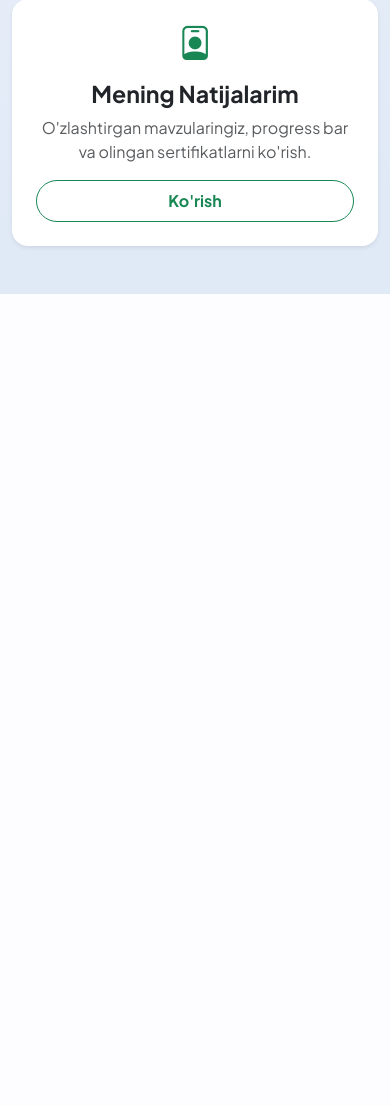
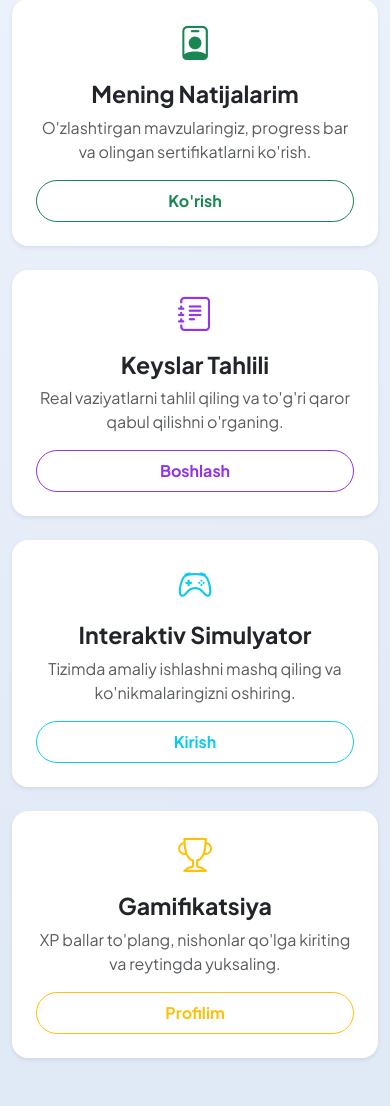
Before and after one commit to Valijon21/edo_lms_app, a Django app: page / in a window 390 px wide. Shown: the part 908-2014 px from the top of the page. Before the commit the page ends 1202 px from the top, so only its background shows below. Run offline with Django 5.2, Linux system fonts and the light colour scheme; the visitor is signed in with stand-in values (Sample User, id 1); some libraries are stand-ins or nearby versions.

Commit message:
✨ feat(home): Bosh sahifaga Keyslar va Simulyator cardlarini qo'shish
- Keyslar Tahlili card qo'shdim (purple theme)
- Interaktiv Simulyator card qo'shdim (info theme)
- Gamifikatsiya card qo'shdim (warning theme)
- Barcha feature'lar endi bosh sahifadan oson topiladi
- Purple color utilities CSS'ga qo'shdim
- Professional 3x2 grid layout (responsive)

```diff
--- a/static/css/custom.css
+++ b/static/css/custom.css
@@ -173,3 +173,47 @@
 ::-webkit-scrollbar-thumb:hover {
   background: #94a3b8;
 }
+
+/* Purple and additional color utilities */
+.text-purple {
+  color: #9333ea !important;
+}
+
+.btn-outline-purple {
+  color: #9333ea !important;
+  border-color: #9333ea !important;
+}
+
+.btn-outline-purple:hover {
+  background-color: #9333ea !important;
+  color: #ffffff !important;
+}
+
+.border-purple {
+  border-color: #e9d5ff !important;
+}
+
+.bg-purple-50 {
+  background-color: #faf5ff !important;
+}
+
+.hover\:bg-purple-50:hover {
+  background-color: #faf5ff !important;
+}
+
+.hover\:text-purple-600:hover {
+  color: #9333ea !important;
+}
+
+/* Additional border colors for home cards */
+.border-info {
+  border-color: #0dcaf0 !important;
+}
+
+.border-warning {
+  border-color: #ffc107 !important;
+}
+
+.border-danger {
+  border-color: #dc3545 !important;
+}
--- a/templates/home.html
+++ b/templates/home.html
@@ -42,15 +42,48 @@
       </div>
     </div>
 
+    <div class="col-md-6 col-lg-4">
+      <div class="card h-100 border-0 shadow-sm rounded-4 p-4 text-center border-purple">
+        <div class="mb-3 text-purple">
+          <i class="bi bi-journal-text display-4"></i>
+        </div>
+        <h3 class="fw-bold mb-2">Keyslar Tahlili</h3>
+        <p class="text-muted flex-grow-1">Real vaziyatlarni tahlil qiling va to'g'ri qaror qabul qilishni o'rganing.</p>
+        <a href="{% url 'case_studies:list' %}" class="btn btn-outline-purple rounded-pill w-100 py-2 fw-bold">Boshlash</a>
+      </div>
+    </div>
+
+    <div class="col-md-6 col-lg-4">
+      <div class="card h-100 border-0 shadow-sm rounded-4 p-4 text-center border-info">
+        <div class="mb-3 text-info">
+          <i class="bi bi-controller display-4"></i>
+        </div>
+        <h3 class="fw-bold mb-2">Interaktiv Simulyator</h3>
+        <p class="text-muted flex-grow-1">Tizimda amaliy ishlashni mashq qiling va ko'nikmalaringizni oshiring.</p>
+        <a href="{% url 'simulator:simulator_home' %}" class="btn btn-outline-info rounded-pill w-100 py-2 fw-bold">Kirish</a>
+      </div>
+    </div>
+
+    <div class="col-md-6 col-lg-4">
+      <div class="card h-100 border-0 shadow-sm rounded-4 p-4 text-center border-warning">
+        <div class="mb-3 text-warning">
+          <i class="bi bi-trophy display-4"></i>
+        </div>
+        <h3 class="fw-bold mb-2">Gamifikatsiya</h3>
+        <p class="text-muted flex-grow-1">XP ballar to'plang, nishonlar qo'lga kiriting va reytingda yuksaling.</p>
+        <a href="{% url 'gamification:profile' %}" class="btn btn-outline-warning rounded-pill w-100 py-2 fw-bold">Profilim</a>
+      </div>
+    </div>
+
     {% if user.profile.role == 'rahbar' or user.profile.role == 'nazoratchi' %}
       <div class="col-md-6 col-lg-4">
-        <div class="card h-100 border-0 shadow-sm rounded-4 p-4 text-center border-warning">
-          <div class="mb-3 text-warning">
+        <div class="card h-100 border-0 shadow-sm rounded-4 p-4 text-center border-danger">
+          <div class="mb-3 text-danger">
             <i class="bi bi-shield-lock display-4"></i>
           </div>
-          <h3 class="fw-bold mb-2 text-warning">Nazorat Paneli</h3>
+          <h3 class="fw-bold mb-2">Nazorat Paneli</h3>
           <p class="text-muted flex-grow-1">Xodimlarning o'zlashtirish foizlari va test urinishlari statistikasini monitoring qilish.</p>
-          <a href="{% url 'progress:manager_dashboard' %}" class="btn btn-outline-warning rounded-pill w-100 py-2 fw-bold">Panelga kirish</a>
+          <a href="{% url 'progress:manager_dashboard' %}" class="btn btn-outline-danger rounded-pill w-100 py-2 fw-bold">Panelga kirish</a>
         </div>
       </div>
     {% endif %}
```
